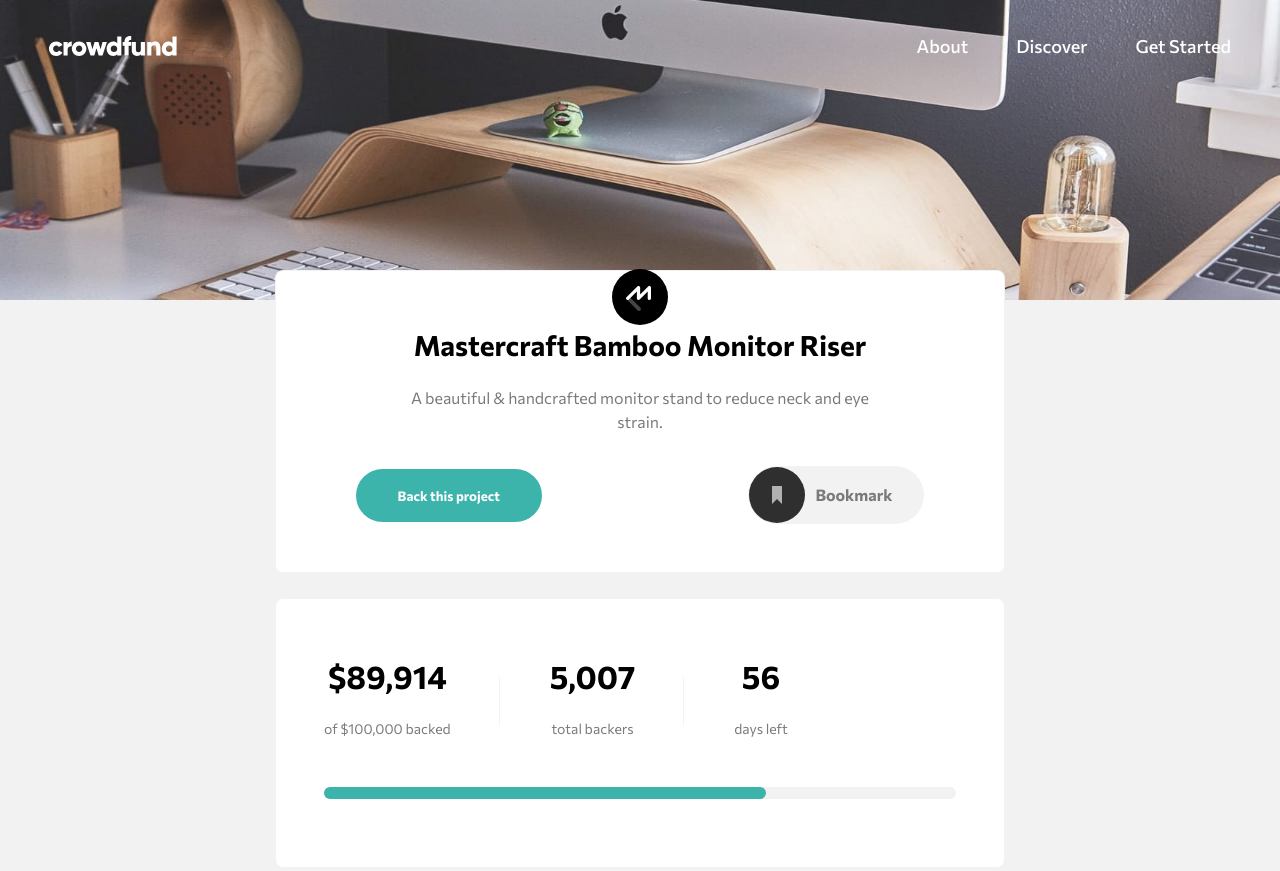
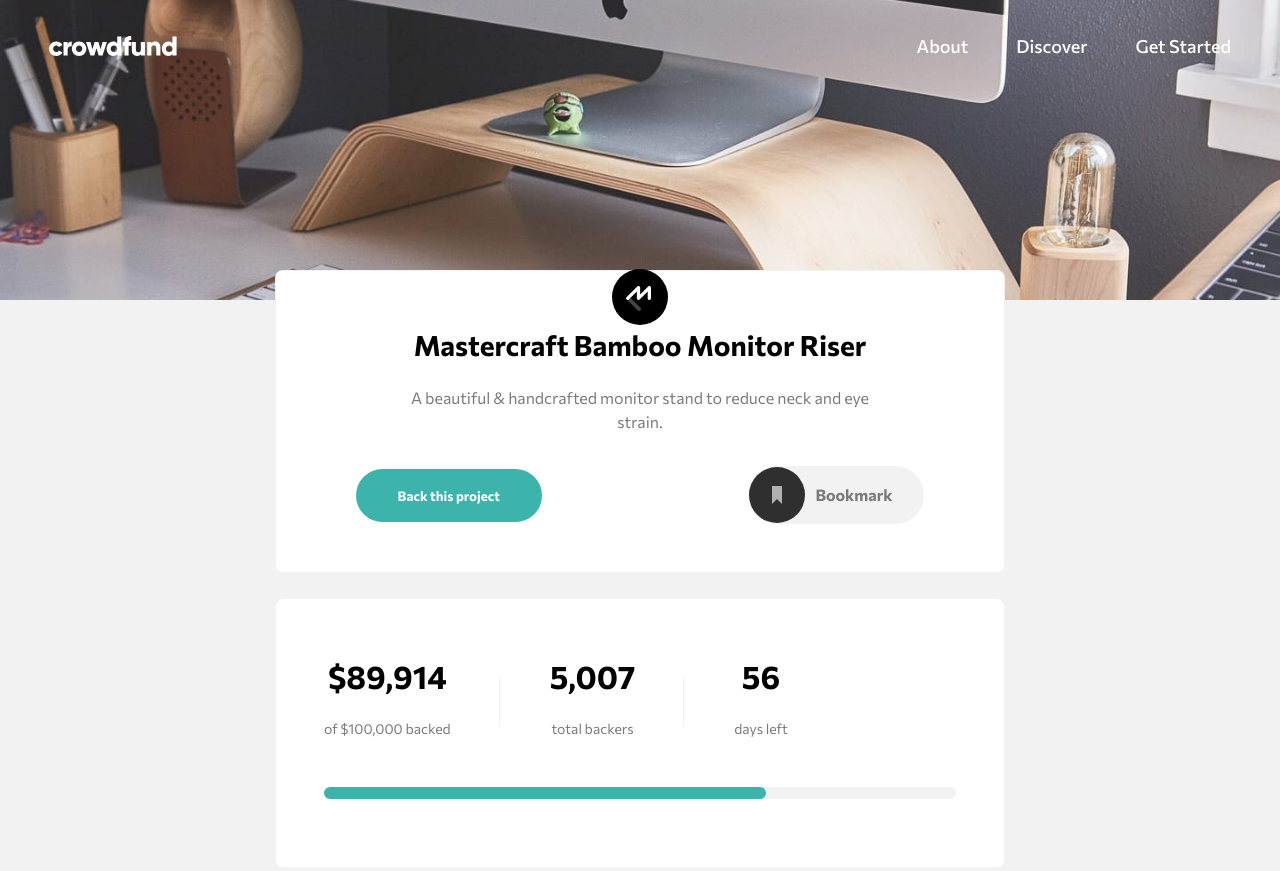
Before and after one commit to LovelyFox-code/Crowdfunding-product-page, a website: page src/index.html in a window 1280 px wide. Shown: the top 871 px of the page. Drawn offline with nearby package versions, Linux system fonts and the light colour scheme; files that its build step writes are made by us from their sources.

Commit message:
background img position

```diff
--- a/src/sass/layouts/_header.scss
+++ b/src/sass/layouts/_header.scss
@@ -3,7 +3,8 @@
   background-image: url(../../assets/images/image-hero-mobile.jpg);
   height: 300px;
   background-repeat: no-repeat;
-  background-size: 100% 100%;
+  background-size: cover;
+  background-position: center;
   @media (min-width: 600px) {
     background-image: url(../../assets/images/image-hero-desktop.jpg);
     max-height: 400px;
```
